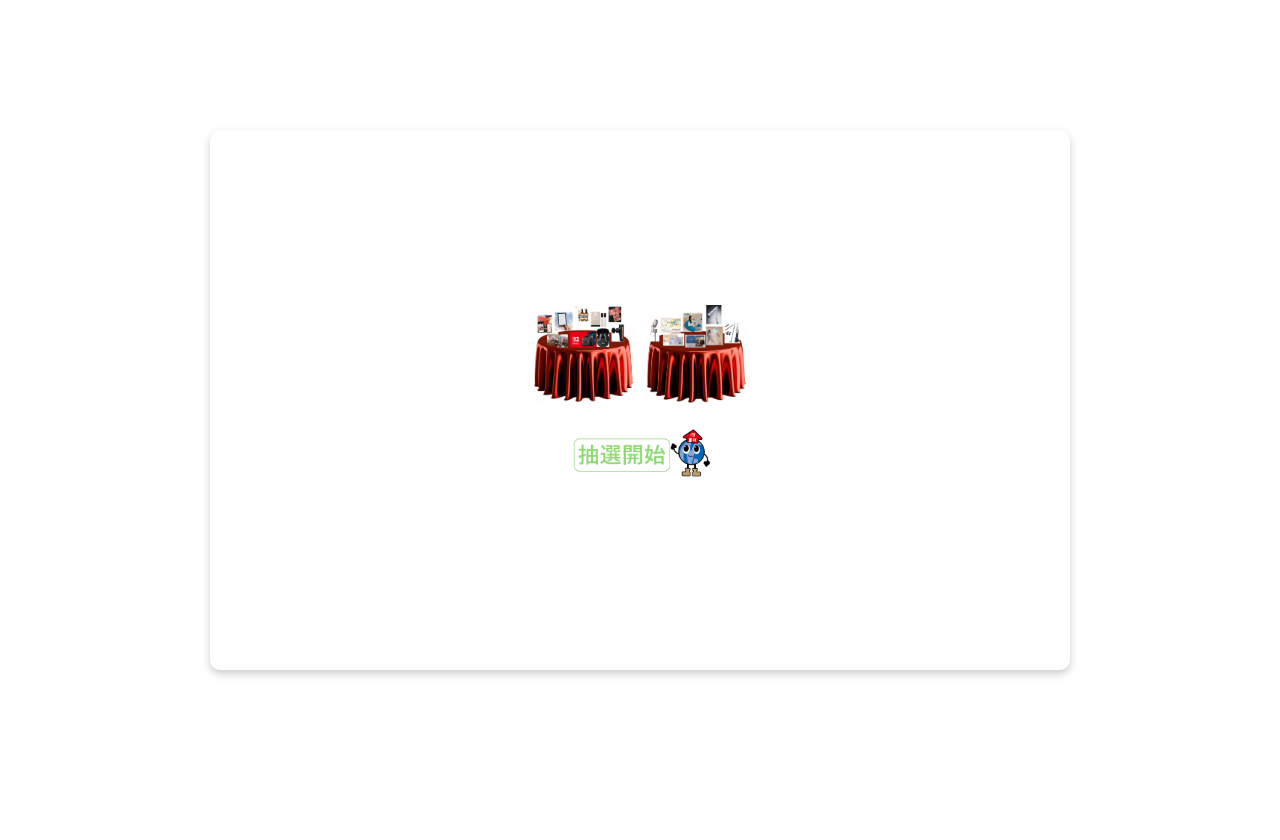
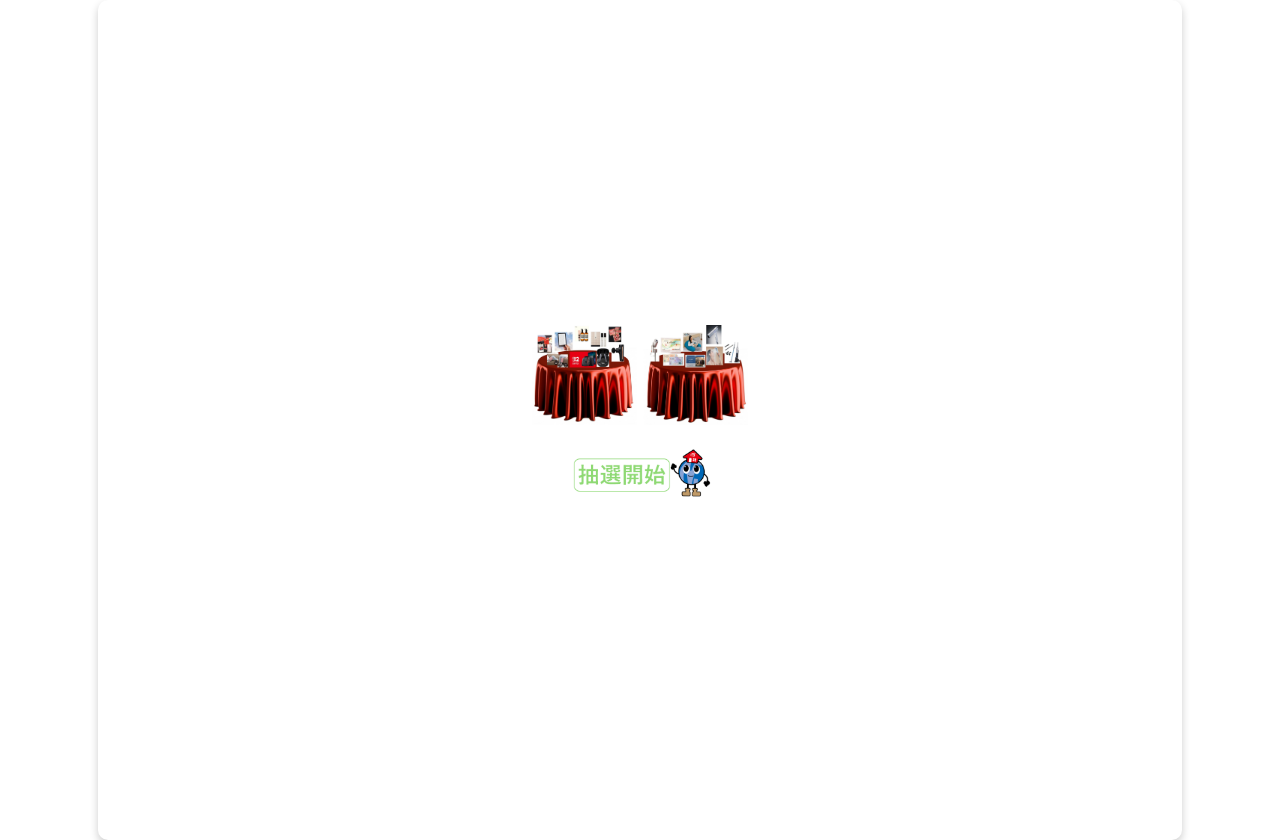
Before and after one commit to njk-hirota/roulette-app, a plain HTML site: page index.html in a window 1280 px wide. Before the commit the page ends 800 px from the top, so only its background shows below. Drawn offline with Linux system fonts and the light colour scheme.

Commit message:
Update style.css

```diff
--- a/style.css
+++ b/style.css
@@ -306,9 +306,9 @@ body {
     }
 
     .container {
-        max-width: 800px; /* PC画面でのコンテナの最大幅を調整 */
+        max-width: 1800px; /* PC画面でのコンテナの最大幅を調整 */
         width: 80%; /* 幅を少し広げる */
-        height: 500px; /* PC画面に合わせて高さを調整 */
+        height: 900px; /* PC画面に合わせて高さを調整 */
         padding: 20px 30px; /* パディングを増やす */
         gap: 10px; /* ギャップを増やす */
     }
```
